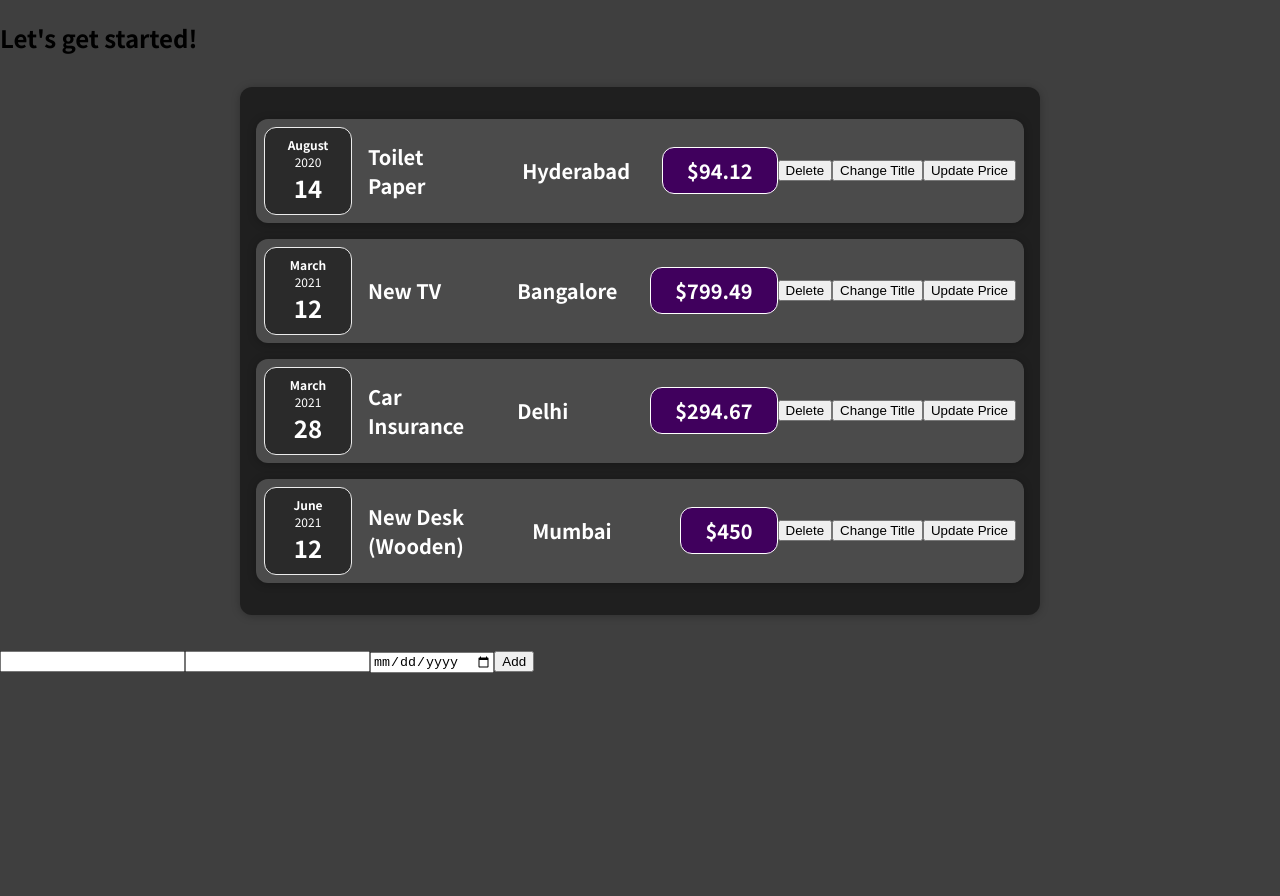
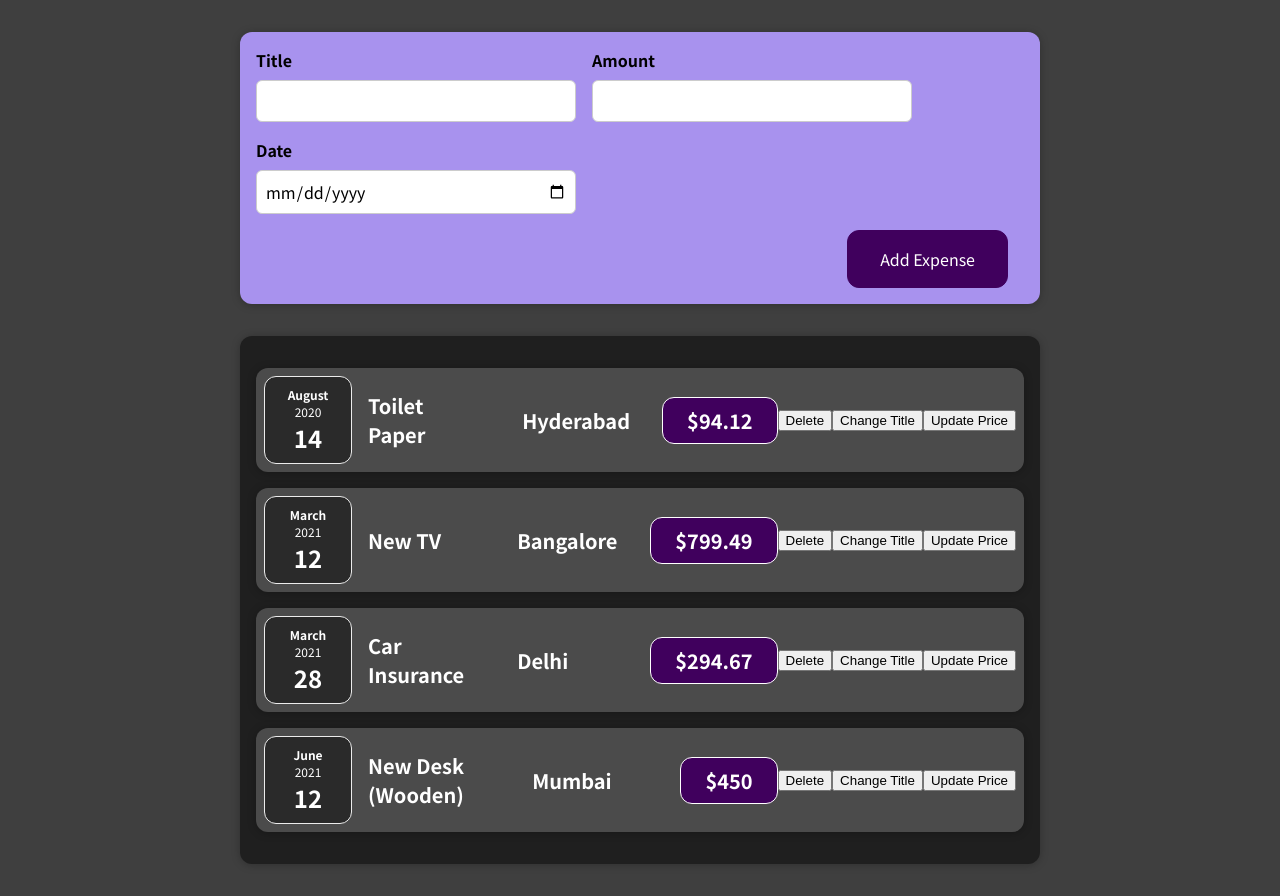
Before and after one commit to Sugyan98/React-expense, a React (Create React App) app: page / in a window 1280 px wide. Before the commit the page ends 800 px from the top, so only its background shows below. Built offline with nearby package versions, Linux system fonts and the light colour scheme.

Commit message:
Taking new Inputs.

```diff
--- a/src/App.js
+++ b/src/App.js
@@ -2,7 +2,7 @@
 
 import Card from './Components/UI/Card';
 import ExpenseItem from './Components/Expenses/ExpenseItem'
-import ExpenseForm from './Components/NewExpense/ExpenseForm';
+import NewExpense from './Components/NewExpense/NewExpense';
 import './Components/Expenses/expenses.css'
 
 const App = () => {
@@ -53,13 +53,10 @@
 
   return (
     <div>
-      <h2>Let's get started!</h2>
-
+      <NewExpense/>
       <Card className='expenses'>
        {props}
       </Card>
-
-      <ExpenseForm></ExpenseForm>
 
       {/* <ExpenseItem
        title={expenses[0].title}
--- a/src/Components/NewExpense/ExpenseForm.js
+++ b/src/Components/NewExpense/ExpenseForm.js
@@ -1,24 +1,29 @@
 import React from "react";
+import "./ExpenseForm.css"
 
 const ExpenseForm = () => {
 
-    const Add = () => {
-        let Title = document.getElementById('Title').value;
-        let Amount = document.getElementById('Amount').value;
-        let Date = document.getElementById('Date').value;
-
-        console.log(Title, Amount, Date);
-    }
-
     return(
-        <div>
-            <input type="text" id="Title"/>
-            <input type="text" id="Amount"/>
-            <input type="Date" id="Date"/>
-            <button onClick = {Add} >Add</button>
-        </div>
+        <form>
+            <div className='new-expense__controls'>
+                <div className="new-expense__control">
+                    <label>Title</label>
+                    <input type='text'/>
+                </div>
+                <div className="new-expense__control">
+                    <label>Amount</label>
+                    <input type='number' min="0.01" step="0.01"/>
+                </div>
+                <div className="new-expense__control">
+                    <label>Date</label>
+                    <input type='date' min="2019-01-01" max="2023-12-31"/>
+                </div>
+            </div>
+            <div className="new-expense__actions">
+                <button type="submit">Add Expense</button>
+            </div>
+        </form>
     )
-
 }
 
 export default ExpenseForm;
--- /dev/null
+++ b/src/Components/NewExpense/NewExpense.js
@@ -0,0 +1,14 @@
+import React from "react";
+
+import ExpenseForm from "./ExpenseForm";
+import "./NewExpense.css";
+
+const NewExpense = () => {
+    return (
+        <div className="new-expense">
+            <ExpenseForm/>
+        </div>
+    )
+};
+
+export default NewExpense;
```
